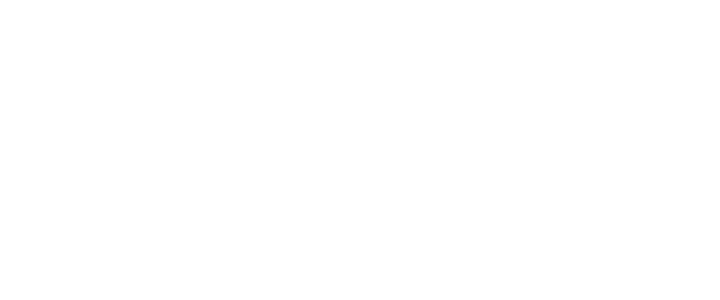
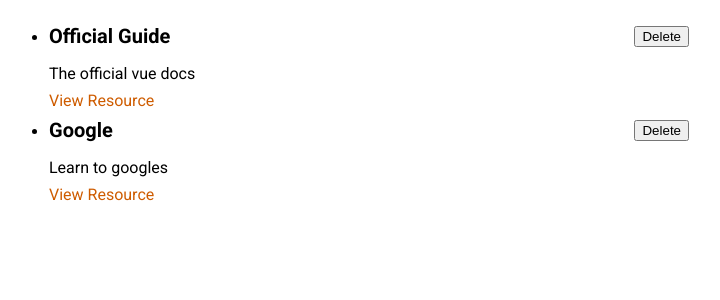
Before and after one commit to muindetuva/resources_tracker, a Vue app: page / in a window 1280 px wide. Shown: the top 300 px of the page, without its empty margins (291-1011 px from the left). Built offline with nearby package versions, Linux system fonts and the light colour scheme.

Commit message:
Add the first components

```diff
--- /dev/null
+++ b/src/App.vue
@@ -0,0 +1,47 @@
+<template>
+  <StoredResources :resources="storedResources" />
+</template>
+
+<script>
+import StoredResources from './components/learning-resources/StoredResources.vue';
+
+export default {
+  components: {
+    StoredResources,
+  },
+  data() {
+    return {
+      storedResources: [
+        {
+          id: 'official-guide',
+          title: 'Official Guide',
+          description: 'The official vue docs',
+          link: 'https://vuejs.org',
+        },
+        {
+          id: 'google',
+          title: 'Google',
+          description: 'Learn to googles',
+          link: 'https://google.com',
+        },
+      ],
+    };
+  },
+};
+</script>
+
+<style>
+@import url('https://fonts.googleapis.com/css2?family=Roboto:wght@400;700&display=swap');
+
+* {
+  box-sizing: border-box;
+}
+
+html {
+  font-family: 'Roboto', sans-serif;
+}
+
+body {
+  margin: 0;
+}
+</style>
--- /dev/null
+++ b/src/components/learning-resources/ResourceItem.vue
@@ -0,0 +1,52 @@
+<template>
+  <li>
+    <div>
+      <header>
+        <h3>{{ title }}</h3>
+        <button>Delete</button>
+      </header>
+    </div>
+    <p>{{ description }}</p>
+    <nav>
+      <a :href="link">View Resource</a>
+    </nav>
+  </li>
+</template>
+
+<script>
+export default {
+  props: ['title', 'description', 'link'],
+};
+</script>
+
+<style scoped>
+li {
+  margin: auto;
+  max-width: 40rem;
+}
+
+header {
+  display: flex;
+  justify-content: space-between;
+  align-items: center;
+}
+
+h3 {
+  font-size: 1.25rem;
+  margin: 0.5rem 0;
+}
+
+p {
+  margin: 0.5rem 0;
+}
+
+a {
+  text-decoration: none;
+  color: #ce5c00;
+}
+
+a:hover,
+a:active {
+  color: #c89300;
+}
+</style>
--- /dev/null
+++ b/src/components/learning-resources/StoredResources.vue
@@ -0,0 +1,20 @@
+<template>
+  <ul>
+    <ResourceItem
+      v-for="res in resources"
+      :key="res.id"
+      :title="res.title"
+      :description="res.description"
+      :link="res.link"
+    />
+  </ul>
+</template>
+
+<script>
+import ResourceItem from './ResourceItem.vue';
+
+export default {
+  props: ['resources'],
+  components: { ResourceItem },
+};
+</script>
--- a/src/main.js
+++ b/src/main.js
@@ -1,3 +1,5 @@
 import { createApp } from 'vue';
 
-createApp({}).mount('#app');
+import App from './App';
+
+createApp(App).mount('#app');
```
